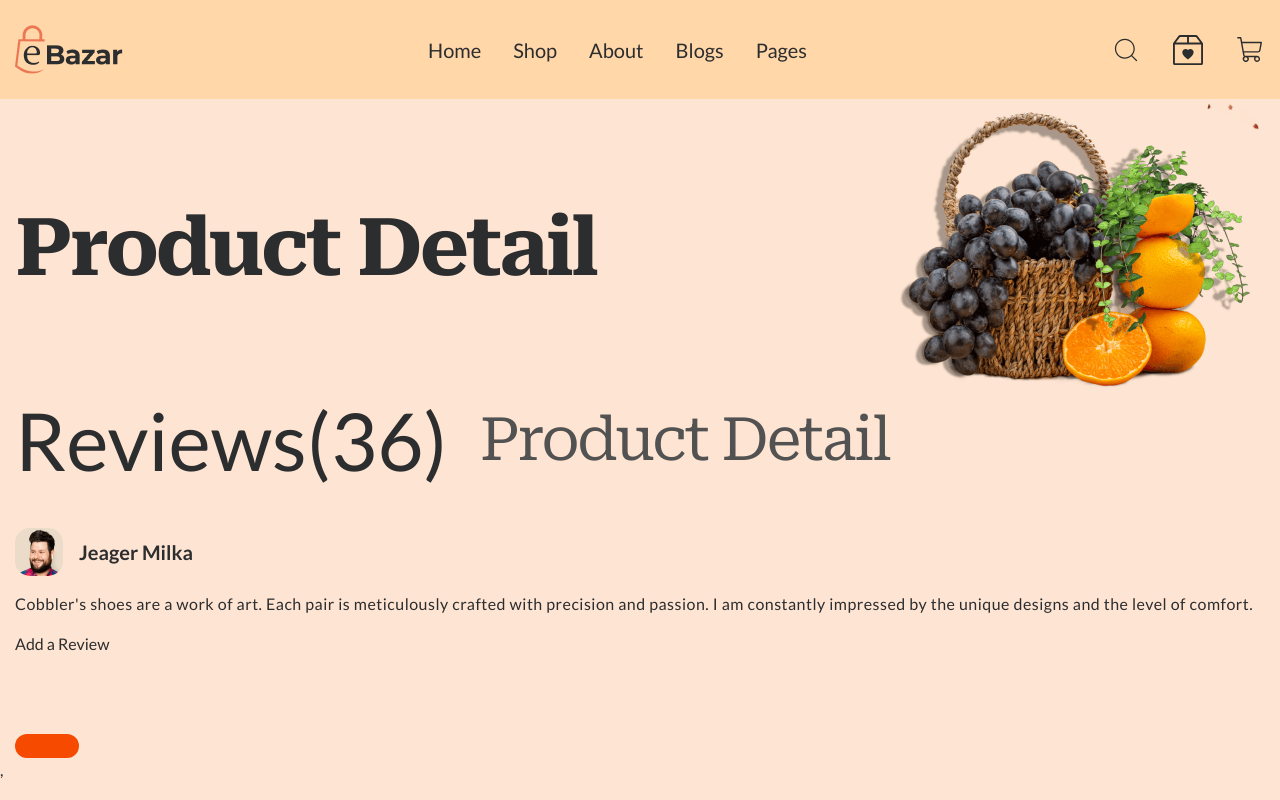
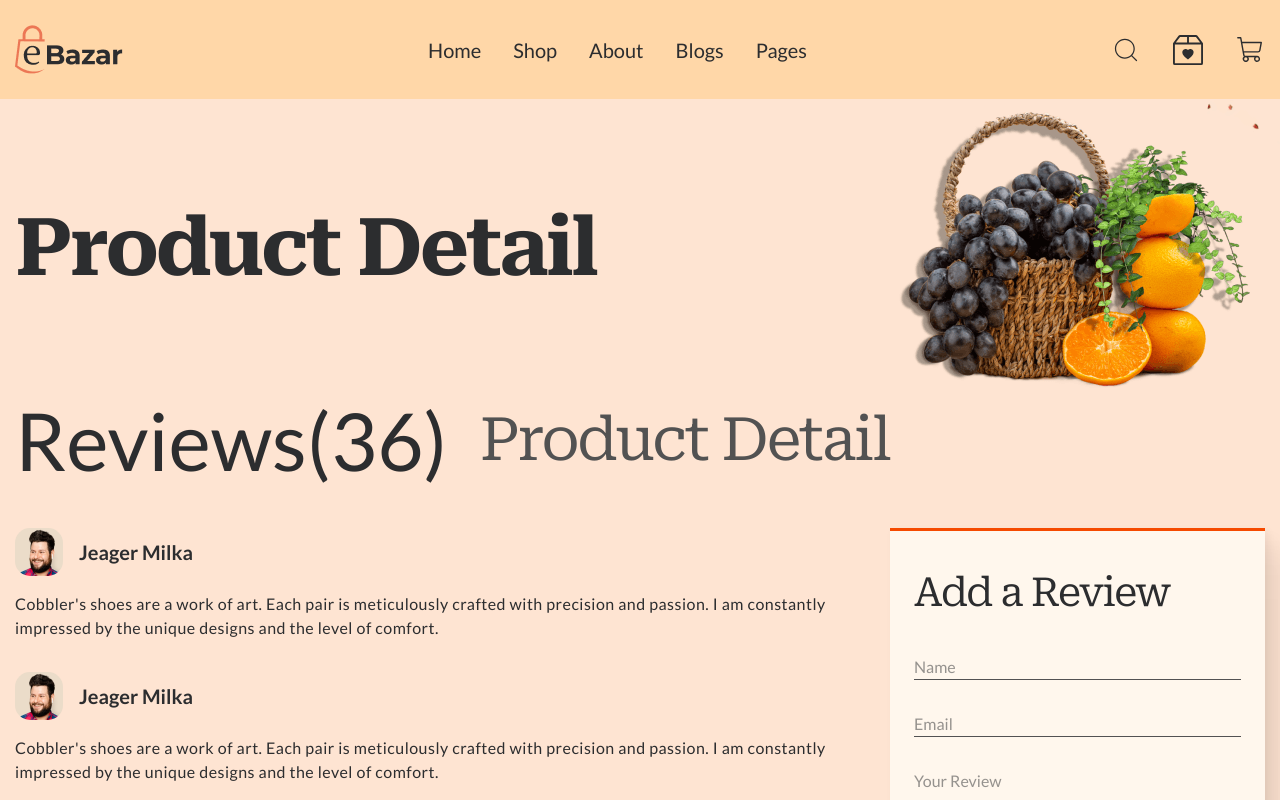
Before and after one commit to hossein1075/e-Bazar, a React (Vite) app: page /productDetail in a window 1280 px wide. Shown: the top 800 px of the page. Built offline with nearby package versions, Linux system fonts and the light colour scheme.

Commit message:
add css part 2  components section 2 productDetail pages

```diff
--- a/src/components/ProductDetail/ProductDetailReview/ProductDetailReview.jsx
+++ b/src/components/ProductDetail/ProductDetailReview/ProductDetailReview.jsx
@@ -12,9 +12,17 @@ function ProductDetailReview() {
                     <h3 className='text-3xl sm:text-5xl middle:text-80px'>Reviews(36)</h3>
                     <span className='font-RobotoSerif-Regular leading-[120%] sm:text-3xl md:text-4x-l-5 lg:text-6xl tracking-tightest text-neutral-600'>Product Detail</span>
                 </div>
-                <div>
+                <div className='flex flex-col lg:flex-row items-center lg:items-start'>
+                    <div className='basis-[70%]'>
+
                     <ProductDetailPerson/>
+                    <ProductDetailPerson/>
+                    <ProductDetailPerson/>
+                    </div>
+                    <div className='basis-[30%] w-full sm:w-auto mx-auto'>
+
                     <ProductDetailForm/>
+                    </div>
                 </div>
             </div>
         </div>
--- a/src/components/main/componentsMain/BtnOrigin/InfoBtnOrigin.jsx
+++ b/src/components/main/componentsMain/BtnOrigin/InfoBtnOrigin.jsx
@@ -8,6 +8,7 @@ let InfoBtnOrigin = [
     {id: 5, info: 'VIEW CART'},
     {id: 5, info: 'CHECKOUT'},
     {id: 5, info: 'Continue Shopping'},
+    {id: 5, info: 'Add Review'},
 ]
 
 export default InfoBtnOrigin
--- a/src/components/main/componentsMain/ProductDetail/ProductDetailPerson/ProductDetailPerson.jsx
+++ b/src/components/main/componentsMain/ProductDetail/ProductDetailPerson/ProductDetailPerson.jsx
@@ -2,7 +2,7 @@ import React from 'react'
 
 function ProductDetailPerson() {
     return (
-        <div>
+        <div className='mb-8'>
              <div className='flex items-center mb-4 gap-4'>
                     <img src='/images/slider/Image-1.png' className='rounded-15px' alt="slide image" />
                     <h6 className='font-bold font-Lato-Bold text-xl'>Jeager Milka</h6>
--- a/src/components/main/componentsMain/ProductDetail/ProductDetailReviewForm/ProductDetailForm.jsx
+++ b/src/components/main/componentsMain/ProductDetail/ProductDetailReviewForm/ProductDetailForm.jsx
@@ -1,21 +1,24 @@
 import React from 'react'
 import BtnOrigin from '../../BtnOrigin/BtnOrigin'
+import InfoBtnOrigin from '../../BtnOrigin/InfoBtnOrigin'
 
 function ProductDetailForm() {
     return (
-    <div>
-        <h6>Add a Review</h6>
+        <div className='bg-orange-50 shadow-sub border-t-3 border-solid border-orange-600 rounded-b-3xl sm:w-[500px] lg:w-auto lg:max-w-none py-8 px-6'>
+            <h6 className='text-start text-4x-l-5 tracking-tightest  font-RobotoSerif-Regular mb-8'>Add a Review</h6>
             <form action="#">
-            <div>
-                <input type="text" />
+                <div className=''>
+                    <div className='mb-8'>
+                        <input type="text" className='w-full border-b-1 border-neutral-600 outline-none' placeholder='Name'/>
                     </div>
-            <div>
-                <input type="text" />
+                    <div className='mb-8'>
+                        <input type="text" className='w-full border-b-1 border-neutral-600 outline-none' placeholder='Email'/>
                     </div>
-            <div>
-                <input type="text" />
+                    <div className='mb-8'>
+                        <textarea type="text" rows={3} className='w-full border-b-1 border-neutral-600 outline-none' placeholder='Your Review'/>
                     </div>
-            <BtnOrigin/>
+                    <BtnOrigin text={InfoBtnOrigin[9].info}/>
+                </div>
             </form>
         </div>
     )
```
Lines whose indentation alone changed are shown as unchanged.
